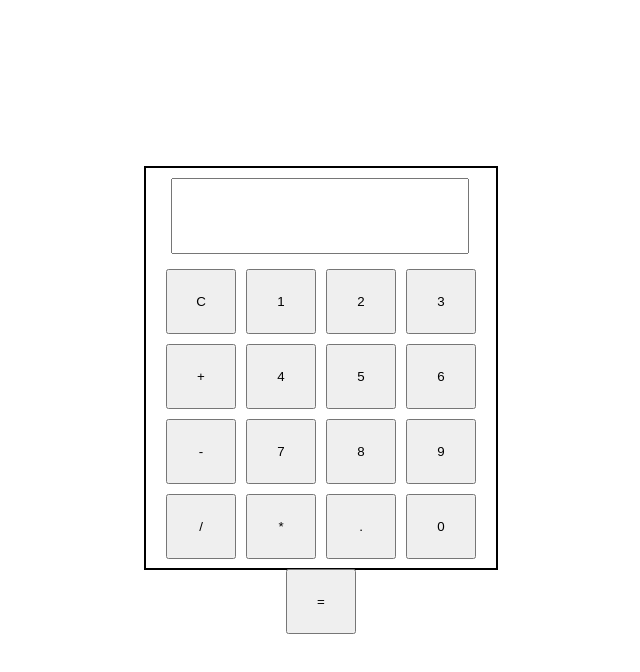
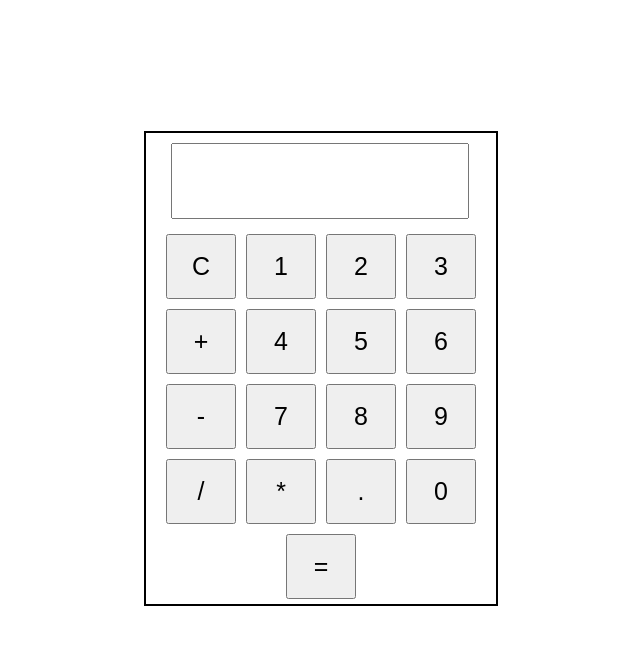
Before and after one commit to shaikmohammedfahad331/Calculator, a plain HTML site: page index.html in a window 1280 px wide. Shown: the whole page, without its empty margins (319-959 px from the left). Drawn offline with Linux system fonts and the light colour scheme.

Commit message:
changed font size

```diff
--- a/index.css
+++ b/index.css
@@ -1,5 +1,5 @@
 .container{
-    height: 400px;
+    height: auto;
     width: 350px;
     border: 2px solid;
 }
@@ -8,6 +8,7 @@
     height: 65px;
     width: 70px;
     margin: 5px;
+    font-size: 25px;
 
 }
  #display{
@@ -25,6 +26,7 @@
     align-items: center;
     justify-content: center;
     align-content: center;
+
 }
 main{
     height: 90vh;
```
Also changed, not shown: index.html (+1 -0 lines).
